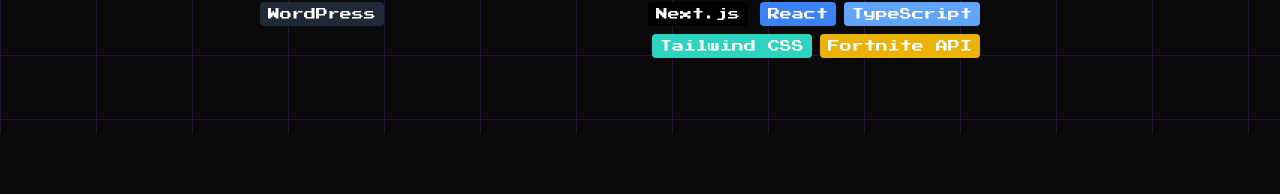
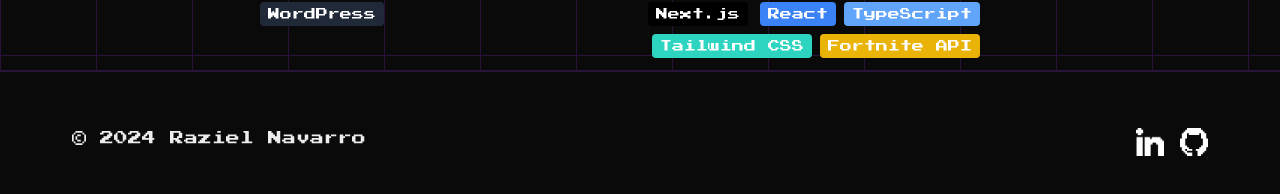
Before and after one commit to razielnavarro/my-portfolio, a Next.js app: page / in a window 1280 px wide. Shown: the part 1673-1867 px from the top of the page. Before the commit the page ends 1807 px from the top, so only its background shows below. Built offline with nearby package versions, Linux system fonts and the light colour scheme.

Commit message:
feat: created footer component and added to main page

```diff
--- /dev/null
+++ b/src/app/components/Footer.tsx
@@ -0,0 +1,19 @@
+const Footer = () => {
+    return (
+        <footer className="h-32 p-14 bg-[#0a0a0a] border-t-2 border-[#28133a]">
+        <div className="container flex justify-between mx-auto px-4 text-sm">
+            <p>© 2024 Raziel Navarro</p>
+            <div className="flex space-x-4">
+            <a href="https://www.linkedin.com/in/raziel-navarro-3a2b8b1b2/" target="_blank" rel="noopener noreferrer">
+                <img className="w-7 h-7" src="assets/linkedin.png" alt="linkedin"></img>
+                </a>
+                <a href="https://github.com/razielnavarro" target="_blank" rel="noopener noreferrer">
+                    <img className="w-7 h-7" src="assets/GitHubRetroWhite.png" alt="github"></img>
+                </a>
+            </div>
+        </div>
+        </footer>
+    );
+    }
+
+export default Footer;
--- a/src/app/page.tsx
+++ b/src/app/page.tsx
@@ -1,6 +1,7 @@
 import Navbar from "./components/Navbar";
 import ProjectCard from "./components/ProjectCards";
 import SkillsCarousel from "./components/SkillsCarousel";
+import Footer from "./components/Footer";
 
 export default function Home() {
   return (
@@ -49,9 +50,7 @@
       </div>
 
     {/* Footer for the website */}
-    <footer className="h-16">
-
-    </footer>
+    <Footer/>
     </>
   );
 }
```
